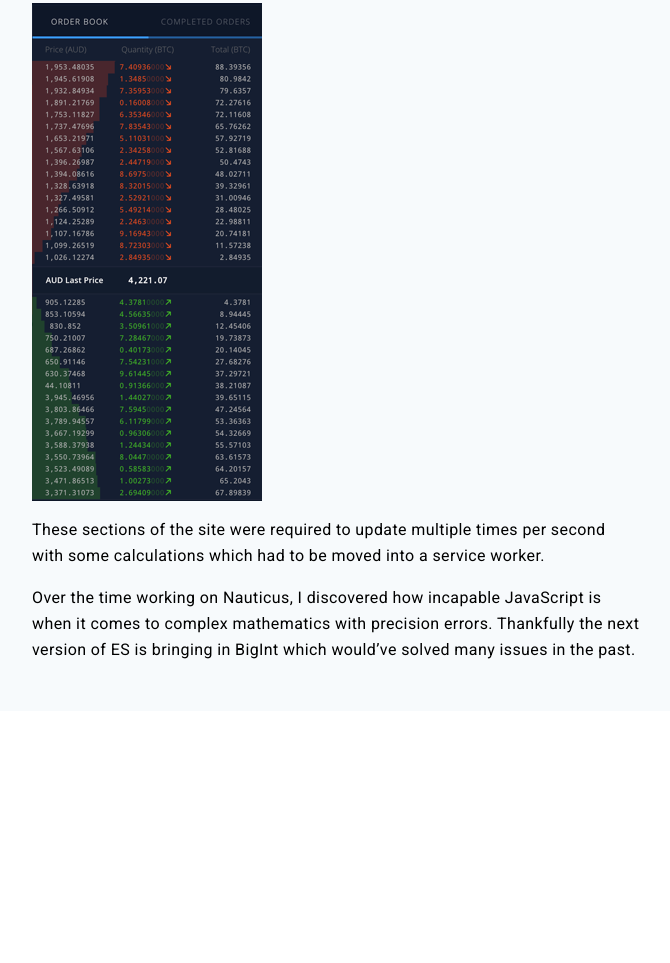
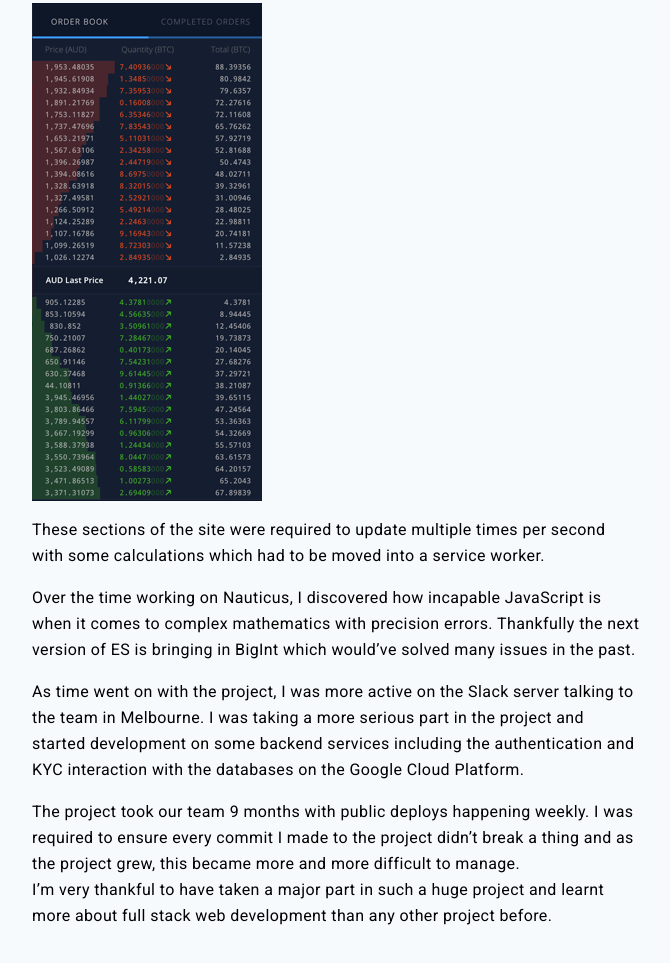
Before and after one commit to Acidic9/portfolio, a Gatsby site: page /blog/nauticus in a window 1280 px wide. Shown: the part 1278-2241 px from the top of the page, without its empty margins (304-974 px from the left). Before the commit the page ends 1989 px from the top, so only its background shows below. Built offline with nearby package versions, Linux system fonts and the light colour scheme; Gatsby itself is replaced by a stand-in of ours; what tailwindcss-plugins, tailwindcss-transforms, tailwindcss-transitions would draw is missing.

Commit message:
feat: update nauticus blog

```diff
--- a/src/pages/blog/nauticus.tsx
+++ b/src/pages/blog/nauticus.tsx
@@ -60,6 +60,23 @@ export default () => {
         Thankfully the next version of ES is bringing in BigInt which would’ve
         solved many issues in the past.
       </p>
+      <p className="mb-4">
+        As time went on with the project, I was more active on the Slack server
+        talking to the team in Melbourne. I was taking a more serious part in
+        the project and started development on some backend services including
+        the authentication and KYC interaction with the databases on the Google
+        Cloud Platform.
+      </p>
+      <p className="mb-4">
+        The project took our team 9 months with public deploys happening weekly.
+        I was required to ensure every commit I made to the project didn’t break
+        a thing and as the project grew, this became more and more difficult to
+        manage.
+        <br />
+        I’m very thankful to have taken a major part in such a huge project and
+        learnt more about full stack web development than any other project
+        before.
+      </p>
     </BlogPage>
   )
 }
```
